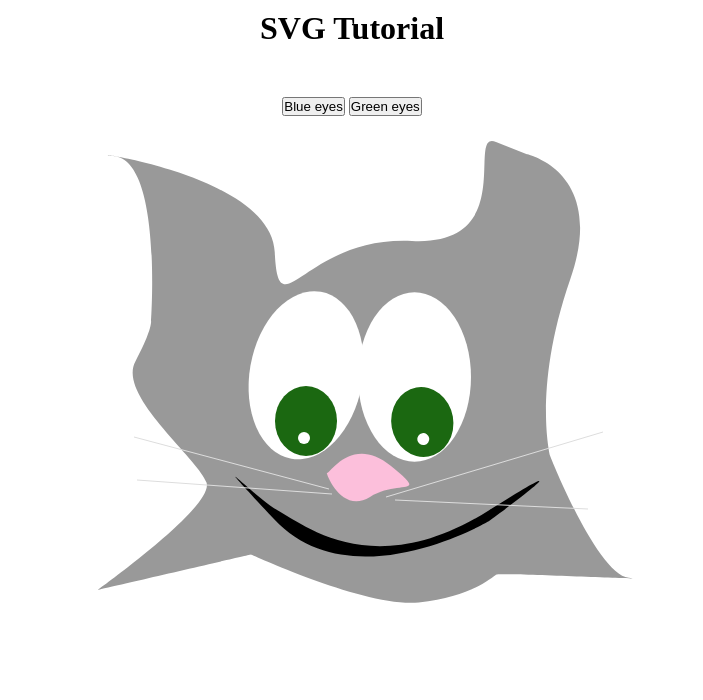
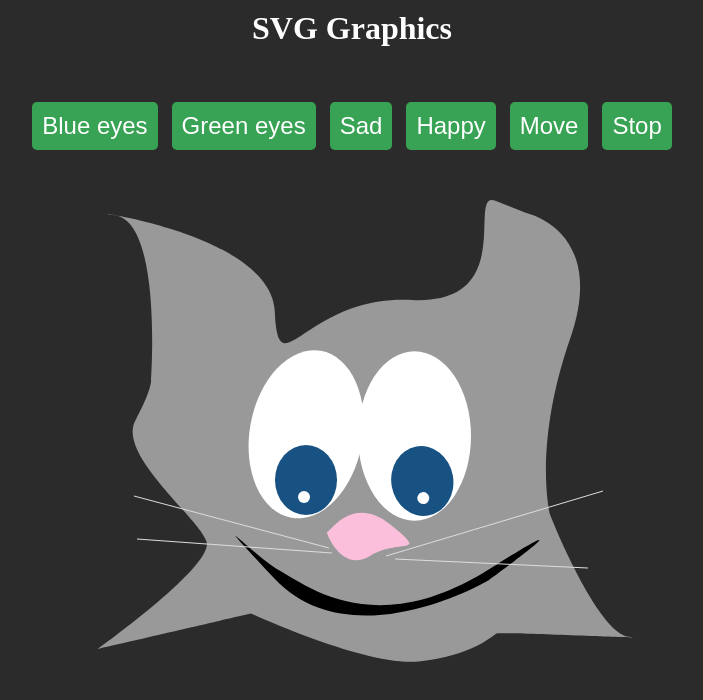
Before and after one commit to Koka-koka/Cat-SVG, a plain HTML site: page index.html in a window 1280 px wide. Both pictures are taken after a click on the button "Blue eyes". Shown: the whole page, without its empty margins (288-991 px from the left). Drawn offline with Linux system fonts and the light colour scheme.

Commit message:
added styles and scripts

```diff
--- /dev/null
+++ b/app.js
@@ -0,0 +1,15 @@
+const btns = document.querySelectorAll('.btns button');
+const cat = document.querySelector('.cat');
+
+btns.forEach((btn) => {
+    btn.addEventListener('click', function() {
+
+        if(this.getAttribute('data-add')) {
+            cat.classList.add(this.getAttribute('data-add'));
+        }
+
+        if(this.getAttribute('data-remove')) {
+            cat.classList.remove(this.getAttribute('data-remove'));
+        }
+    })
+})
--- a/index.html
+++ b/index.html
@@ -9,13 +9,18 @@
 </head>
 
 <body>
-    <h1>SVG Tutorial</h1>
+    <h1>SVG Graphics</h1>
     <div class="svg-wrapper">
         <div class="btns">
-            <button>Blue eyes</button>
-            <button>Green eyes</button>
+            <button data-add="blue-eyes">Blue eyes</button>
+            <button data-remove="blue-eyes">Green eyes</button>
+            <button data-add="sad">Sad</button>
+            <button data-remove="sad">Happy</button>
+            <button data-add="move">Move</button>
+            <button data-remove="move">Stop</button>
         </div>
-        <svg class="cat" width="640" height="480" xmlns="http://www.w3.org/2000/svg"
+        <div class="svg-container">
+            <svg class="cat" width="640" height="480" xmlns="http://www.w3.org/2000/svg"
             xmlns:svg="http://www.w3.org/2000/svg">
             <path
                 d="m119.00002,184.5c0,0 11.25,-157.50001 -36,-164.25001c-47.25,-6.75 156,15.75001 159.75,96.00001c3.75,80.25 29.25,-16.5 137.25,-11.25c108.00001,5.25 53.25001,-111.75001 84.00001,-99.00001l30.24997,12.00001c0,0 81.50003,17.25 44.00003,125.25c-37.5,108 -20.25,174.75 -20.75003,174.75c-0.50003,0 47.75003,120.75 79.25003,123.75c31.5,3 -129,-5.25 -132.75,-3c-3.75,2.25 -24.75,22.50001 -77.25001,27.75001c-52.5,5.25 -167.25,-48.00001 -167.75002,-48.00001c-0.50002,0 -152.49998,35.25001 -153,35.25c-0.50002,-0.00001 116.75002,-83.25 108.50002,-107.25c-8.25,-24 -89.25,-87 -71.25,-120.75c18,-33.75 15.75,-41.25 15.75,-41.25z"
@@ -64,7 +69,10 @@
                     stroke-dasharray="null" stroke-width="null" stroke="#DDDDDD" fill="none" />
             </g>
         </svg>
+        </div>
     </div>
+
+    <script src="app.js"></script>
 </body>
 
 </html>
--- a/style.css
+++ b/style.css
@@ -4,15 +4,42 @@
     box-sizing: border-box;
 }
 
+body {
+    background-color: #2b2b2b;
+}
+
 h1 {
     text-align: center;
     margin-top: 10px;
     margin-bottom: 50px;
+    color: rgb(254, 254, 254);
 }
 
 .svg-wrapper {
     display: flex;
     flex-direction: column;
     align-items: center;
-    gap: 20px;
+    gap: 40px;
 }
+
+svg {
+    max-width: 100%;
+}
+
+button {
+    background-color: #39a355;
+    color: white;
+    font-size: 24px;
+    padding: 10px;
+    border: none;
+    border-radius: 5px;
+    margin: 5px;
+}
+
+button:active {
+    background-color: #4eb96b;
+}
+
+.blue-eyes .eye-color {
+    fill: #175282;
+}
```
